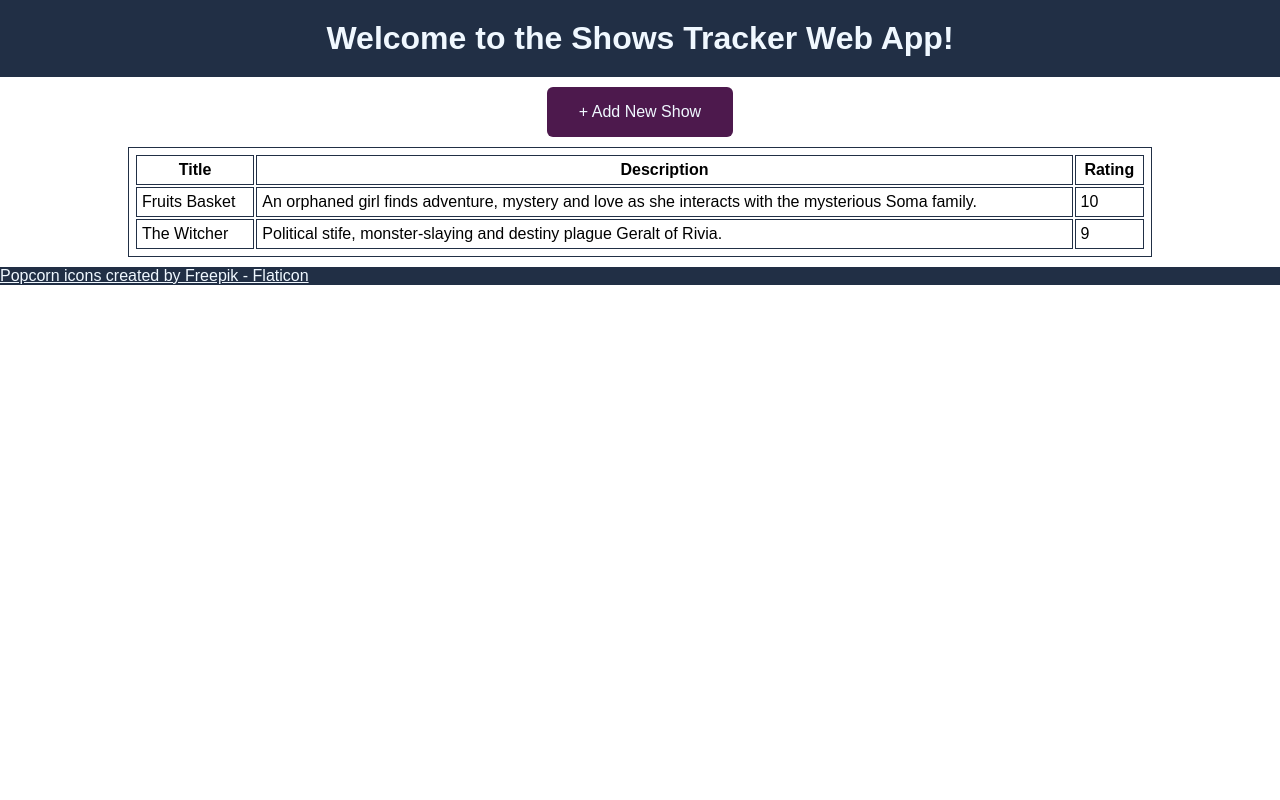
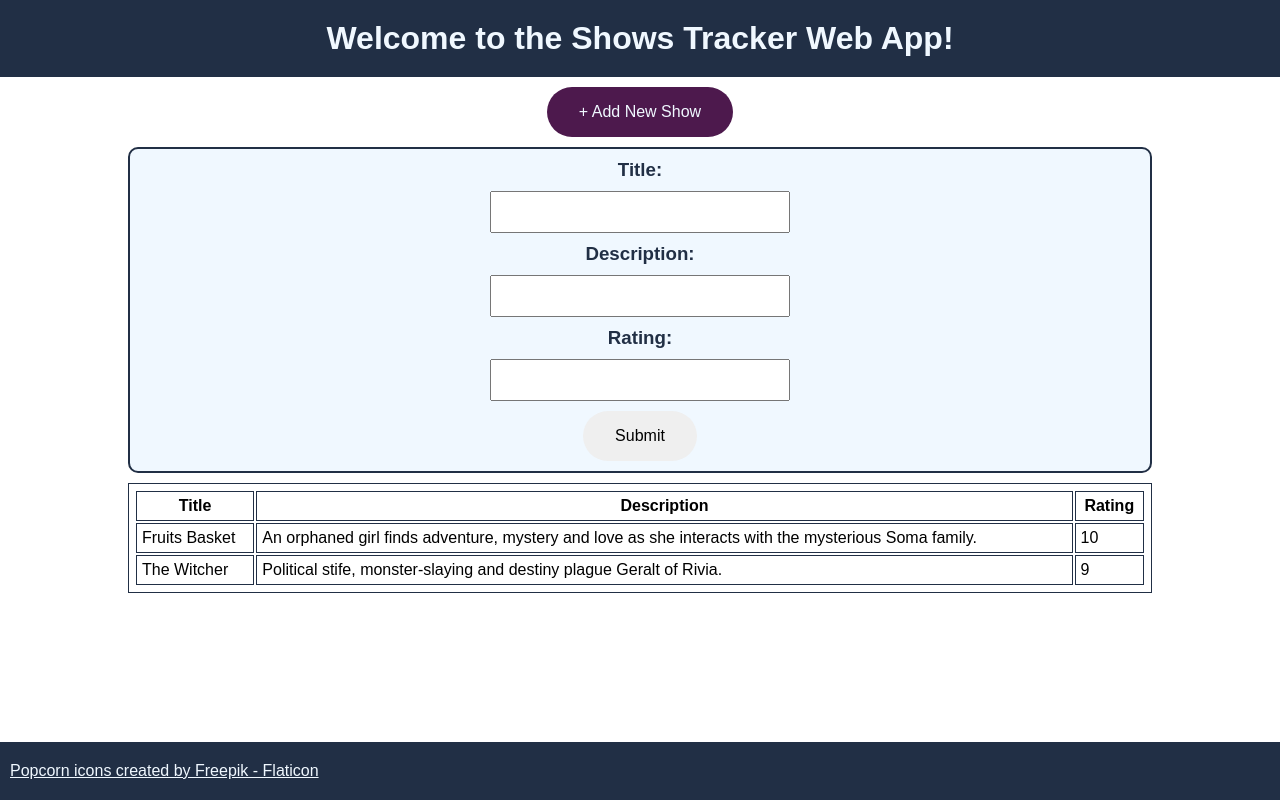
Before and after one commit to jerylseow/shows-tracker, a React (Create React App) app: page / in a window 1280 px wide. Both pictures are taken after a click on the button "+ Add New Show". Built offline with nearby package versions, Linux system fonts and the light colour scheme.

Commit message:
Add New Show form and functionality

```diff
--- a/src/App.css
+++ b/src/App.css
@@ -5,32 +5,21 @@
   font-family: sans-serif;
 }
 
-header {
-  background-color: #212f45;
-  color: aliceblue;
-  padding: 20px 0;
-  text-align: center;
-}
-
-footer {
-  background-color: #212f45;
-  color: aliceblue;
-}
-
-footer a {
-  color: aliceblue;
-}
-
-button {
+.big-btn {
   border: none;
   padding: 16px 32px;
   font-size: 16px;
-  border-radius: 6px;
+  border-radius: 50px;
+  cursor: pointer;
 }
 
-.AddBtn {
+.add-btn {
   display: block;
   margin: 10px auto;
   background-color: #4d194d;
   color: aliceblue;
 }
+
+.add-btn:hover {
+  background-color: #3e1f47;
+}
--- a/src/App.js
+++ b/src/App.js
@@ -1,27 +1,53 @@
+import React, { useState, useEffect } from "react";
 import "./App.css";
+import Header from "./components/UI/Header";
+import Footer from "./components/UI/Footer";
 import ShowsTable from "./components/ShowsTable";
+import ShowsForm from "./components/ShowsForm";
+
+const SHOWS_LIST = [
+  {
+    title: "Fruits Basket",
+    description:
+      "An orphaned girl finds adventure, mystery and love as she interacts with the mysterious Soma family.",
+    rating: 10,
+  },
+  {
+    title: "The Witcher",
+    description:
+      "Political stife, monster-slaying and destiny plague Geralt of Rivia.",
+    rating: 9,
+  },
+];
 
 const App = () => {
+  const [showsList, setShowsList] = useState([]);
+  const [showForm, setShowForm] = useState(false);
+
+  useEffect(() => {
+    setShowsList([...SHOWS_LIST]);
+  }, []);
+
+  const toggleFormHandler = () => {
+    setShowForm((prev) => !prev);
+  };
+
+  const addShowHandler = (newShow) => {
+    setShowsList(prev => [newShow, ...prev])
+  }
+
   return (
-    <div className="App">
-      <header>
-        <h1>Welcome to the Shows Tracker Web App!</h1>
-      </header>
+    <React.Fragment>
+      <Header />
       <main>
-        <button className="AddBtn" onClick={() => console.log("Show added.")}>
+        <button className="big-btn add-btn" onClick={toggleFormHandler}>
           + Add New Show
         </button>
-        <ShowsTable />
+        {showForm && <ShowsForm onAddShow={addShowHandler} />}
+        <ShowsTable showsList={showsList} />
       </main>
-      <footer>
-        <a
-          href="https://www.flaticon.com/free-icons/popcorn"
-          title="popcorn icons"
-        >
-          Popcorn icons created by Freepik - Flaticon
-        </a>
-      </footer>
-    </div>
+      <Footer />
+    </React.Fragment>
   );
 };
 
--- /dev/null
+++ b/src/components/ShowsForm.css
@@ -0,0 +1,22 @@
+.form-card {
+  background-color: aliceblue;
+  color: #212f45;
+  border: 2px solid #212f45;
+  border-radius: 10px;
+  width: 80%;
+  margin: auto;
+  padding: 10px;
+  text-align: center;
+}
+
+.text-field {
+  margin: 10px;
+  padding: 10px;
+  font-size: medium;
+  width: 30%;
+}
+
+.submit-btn {
+  display: block;
+  margin: auto;
+}
--- /dev/null
+++ b/src/components/ShowsForm.jsx
@@ -0,0 +1,62 @@
+import React, { useState } from "react";
+import "./ShowsForm.css";
+
+const DEFAULT_FORM_STATE = {
+  title: "",
+  description: "",
+  rating: "",
+};
+
+const ShowsForm = (props) => {
+  const [formState, setFormState] = useState(DEFAULT_FORM_STATE);
+
+  const submitHandler = (event) => {
+    event.preventDefault();
+    props.onAddShow(formState);
+    setFormState(DEFAULT_FORM_STATE);
+    console.log("Form submitted");
+  };
+
+  return (
+    <div className="form-card">
+      <form onSubmit={submitHandler}>
+        <label>
+          <h3>Title:</h3>
+          <input
+            className="text-field"
+            type="text"
+            value={formState.title}
+            onChange={(e) =>
+              setFormState((prev) => ({ ...prev, title: e.target.value }))
+            }
+          />
+        </label>
+        <label>
+          <h3>Description:</h3>
+          <input
+            className="text-field"
+            type="text"
+            value={formState.description}
+            onChange={(e) =>
+              setFormState((prev) => ({ ...prev, description: e.target.value }))
+            }
+          />
+        </label>
+        <label>
+          <h3>Rating:</h3>
+          <input
+            className="text-field"
+            type="text"
+            value={formState.rating}
+            onChange={(e) =>
+              setFormState((prev) => ({ ...prev, rating: e.target.value }))
+            }
+          />
+        </label>
+        <input className="big-btn submit-btn" type="submit" value="Submit" />
+      </form>
+    </div>
+  );
+};
+
+export default ShowsForm;
--- a/src/components/ShowsTable.css
+++ b/src/components/ShowsTable.css
@@ -1,11 +1,11 @@
-table {
+.shows-table {
   width: 80%;
   margin: 10px auto;
   padding: 5px;
   border: 1px solid #212f45;
 }
 
-th,
+.shows-table th,
 td {
   padding: 5px;
   border: 1px solid #212f45;
--- a/src/components/ShowsTable.jsx
+++ b/src/components/ShowsTable.jsx
@@ -1,24 +1,9 @@
 import React from "react";
 import "./ShowsTable.css";
 
-const SHOWS_LIST = [
-  {
-    title: "Fruits Basket",
-    description:
-      "An orphaned girl finds adventure, mystery and love as she interacts with the mysterious Soma family.",
-    rating: 10,
-  },
-  {
-    title: "The Witcher",
-    description:
-      "Political stife, monster-slaying and destiny plague Geralt of Rivia.",
-    rating: 9,
-  },
-];
-
-const ShowsTable = () => {
+const ShowsTable = (props) => {
   return (
-    <table>
+    <table className="shows-table">
       <thead>
         <tr>
           <th>Title</th>
@@ -27,7 +12,7 @@ const ShowsTable = () => {
         </tr>
       </thead>
       <tbody>
-        {SHOWS_LIST.map((show) => {
+        {props.showsList.map((show) => {
           return (
             <tr key={show.title}>
               <td>{show.title}</td>
--- /dev/null
+++ b/src/components/UI/Footer.css
@@ -0,0 +1,12 @@
+footer {
+  padding: 20px 10px;
+  position: fixed;
+  bottom: 0px;
+  width: 100%;
+  background-color: #212f45;
+  color: aliceblue;
+}
+
+footer a {
+  color: aliceblue;
+}
--- /dev/null
+++ b/src/components/UI/Footer.jsx
@@ -0,0 +1,17 @@
+import React from "react";
+import "./Footer.css";
+
+const Footer = () => {
+  return (
+    <footer>
+      <a
+        href="https://www.flaticon.com/free-icons/popcorn"
+        title="popcorn icons"
+      >
+        Popcorn icons created by Freepik - Flaticon
+      </a>
+    </footer>
+  );
+};
+
+export default Footer;
--- /dev/null
+++ b/src/components/UI/Header.css
@@ -0,0 +1,6 @@
+header {
+  background-color: #212f45;
+  color: aliceblue;
+  padding: 20px 10px;
+  text-align: center;
+}
--- /dev/null
+++ b/src/components/UI/Header.jsx
@@ -0,0 +1,12 @@
+import React from "react";
+import './Header.css';
+
+const Header = () => {
+  return (
+    <header>
+      <h1>Welcome to the Shows Tracker Web App!</h1>
+    </header>
+  );
+};
+
+export default Header;
```
